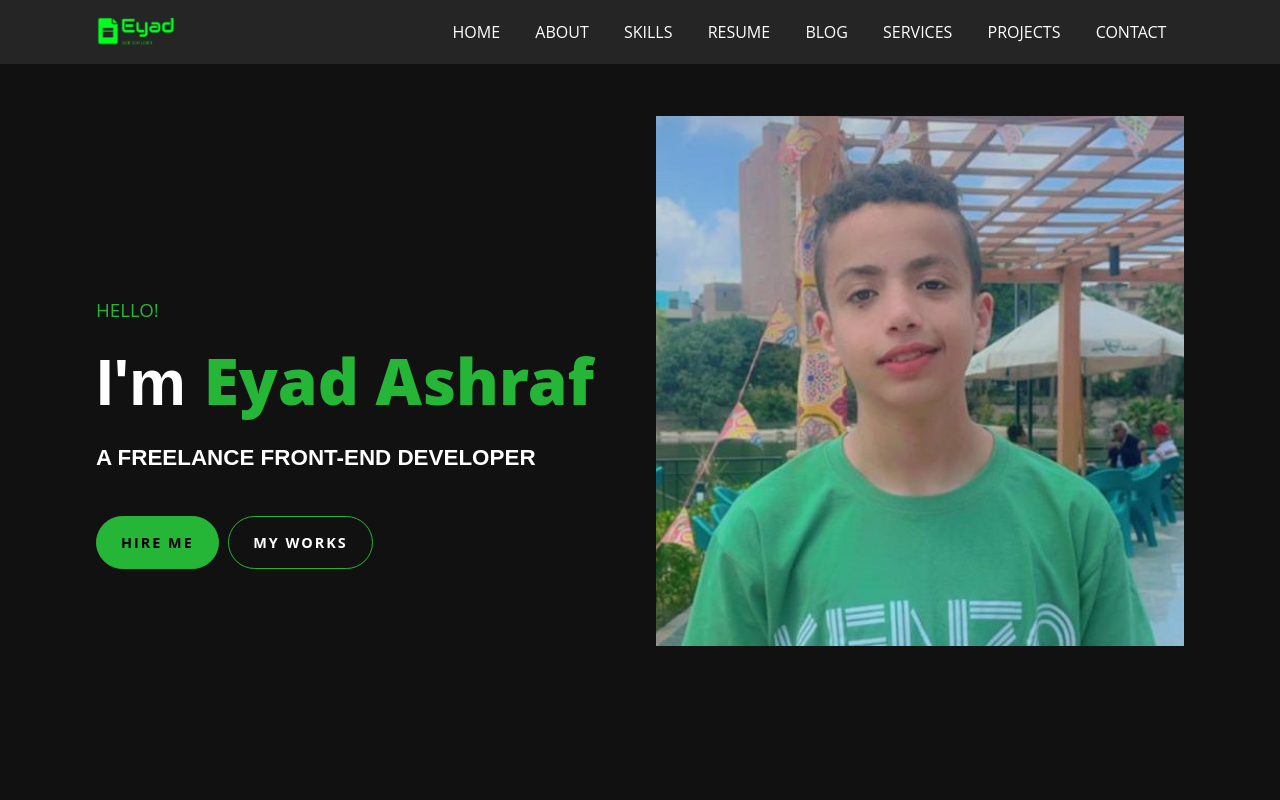
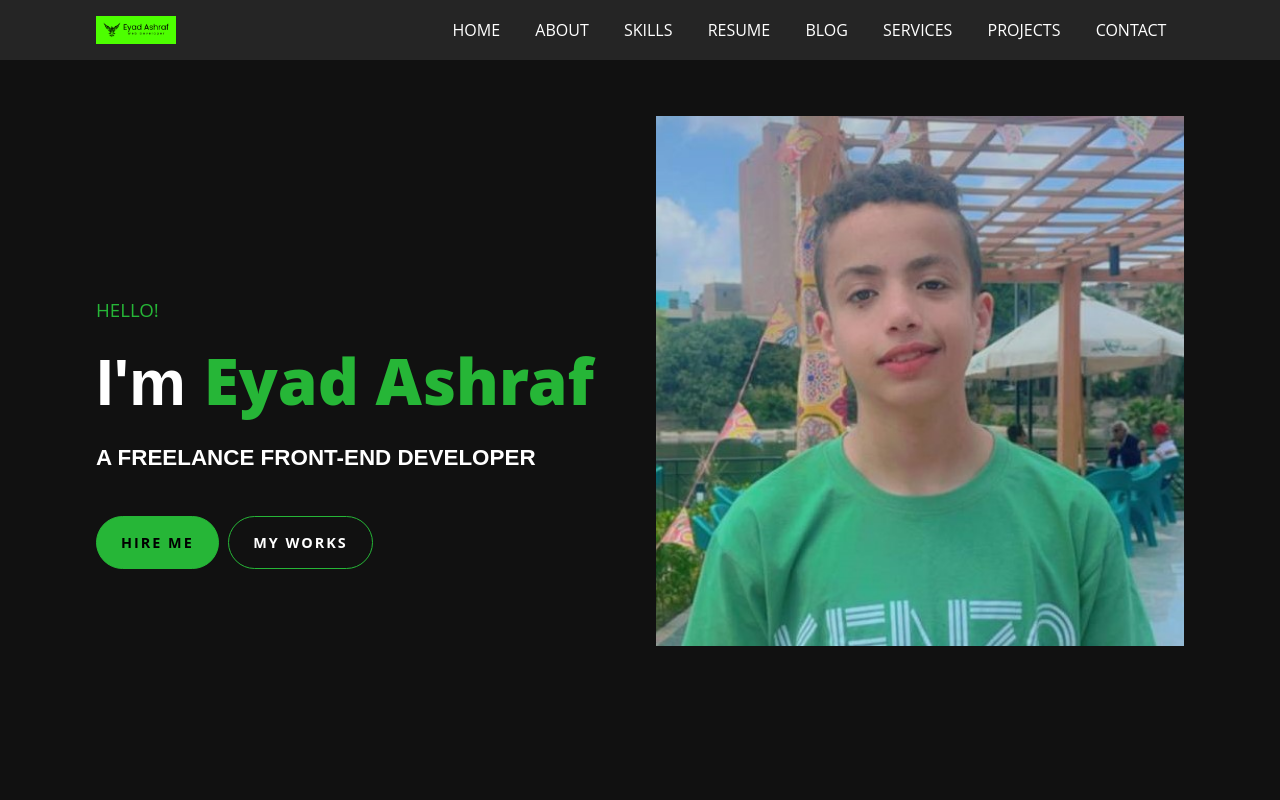
Before and after one commit to eyadwebdeveloper/main-portfolio-template, a plain HTML site: page index.html in a window 1280 px wide. Shown: the top 800 px of the page. Drawn offline with nearby package versions, Linux system fonts and the light colour scheme.

Commit message:
New logo

```diff
--- a/index.html
+++ b/index.html
@@ -7,7 +7,7 @@
     <meta name="author" content="Eyad Ashraf">
     <meta name="keywords" content="Eyad Ashraf, eyad ashraf, EYAD ASHRAF, Eyad ashraf,  ,Website, web, Graphic, Graphics, graphic designer, web developer, forntend, swimming, swimmer">
     <meta name="theme-color" content="#26b637">
-    <link rel="icon" type="image/x-icon" href="files/tap-logo.png">
+    <link rel="icon" type="image/x-icon" href="files/logo-4.png">
     <!-- START Link the style file -->
     <link rel="stylesheet" href="styles.css">
     <!-- END Link the style file -->
@@ -28,7 +28,7 @@
     <nav class = "navbar">
       <div class = "container">
         <div class = "brand-and-toggler">
-          <a href = "index.html" class = "navbar-logo"><img src="files/nav-logo.png" alt="logo"></a>
+          <a href = "index.html" class = "navbar-logo"><img src="files/logo-3.png" alt="logo"></a>
           <button type = "button" class = "navbar-toggler" id = "navbar-toggler">
             <span>
               <i class = "fas fa-bars"></i>
```
